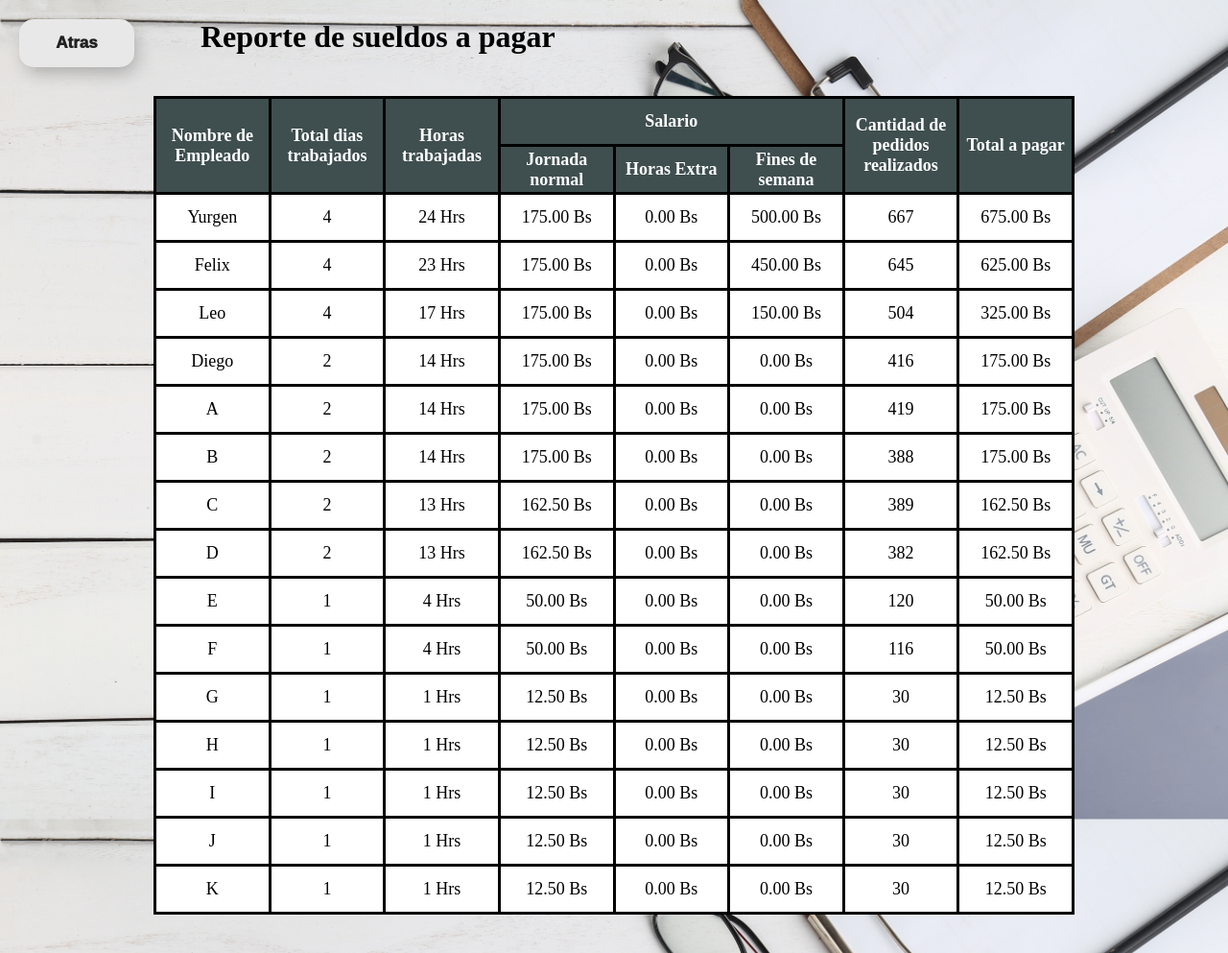
After one commit to Yarias2106/TSS_Pyme_Envios, a Django app: page /empleadoReporte/ in a window 1280 px wide. The commit adds this page. Shown: the whole page at 96% size. Run offline with Django 4.2, Linux system fonts and the light colour scheme; data comes from the database, SQL or seed files in the repository; both versions use the stored data as it was after the commit.

Commit message:
El final, ahora si :v

```diff
--- a/TSS/Templates/gananciaxEmp.html
+++ b/TSS/Templates/gananciaxEmp.html
@@ -82,7 +82,7 @@
                     {% for empleado in empleados %}
                         <tr>
                             <td>{{empleado.nombre}}</td>
-                            <td>{{empleado.pago}}</td>
+                            <td>{{empleado.pago}} Bs</td>
                         </tr>
                     {% endfor %}
                 </tbody>
--- a/TSS/Templates/lista.html
+++ b/TSS/Templates/lista.html
@@ -68,7 +68,7 @@
                 <tr>
                     <td>{{empleado.nombre}}</td>
                     <td>{{empleado.apellido}}</td>
-                    <td>{{empleado.pago}}</td>
+                    <td>{{empleado.pago}} Bs</td>
                 </tr>
                 {% endfor %}
             </tbody>
--- a/TSS/Templates/paginainicio.html
+++ b/TSS/Templates/paginainicio.html
@@ -43,7 +43,8 @@
             <button onclick='location.href="/pedxHora"'>Pedidos por Hora</button><br>
             <button onclick='location.href="/pedxDia"'>Pedidos por Dia</button>
             <br><br>
-            <button onclick='location.href="/empleados"'>Lista de Empleados</button>
+            <button onclick='location.href="/empleados"'>Lista de Empleados</button><br>
+            <button onclick='location.href="/empleadoReporte"'>Planilla de empleados</button>
         </div>
         <div class="imagen_relleno">
             <h2>Sistema de asignación de pedidos</h2>
--- /dev/null
+++ b/TSS/Templates/plantilla.html
@@ -0,0 +1,81 @@
+{% load static %}
+<!DOCTYPE html>
+<html lang="en">
+<head>
+    <meta charset="UTF-8">
+    <meta http-equiv="X-UA-Compatible" content="IE=edge">
+    <link rel="stylesheet" href="{% static '/css/styles.css' %}">
+    <meta name="viewport" content="width=device-width, initial-scale=1.0">
+    <title>Planilla</title>
+</head>
+<style>
+.tabla_plantilla{
+    text-align: center;
+    margin-bottom: 40px;
+}
+.tabla_plantilla table{
+    width: 75%;
+    margin: auto;
+}
+.titulo_plan{
+    margin-top: 20px;
+    margin-left: 20px;
+    margin-bottom: 30px;
+    display: grid;
+    grid-template-columns: 15% 85%;
+}
+.titulo_plan button{
+    width: 120px;
+}
+.da{
+    background-image: url(../../static/Imagenes/1jpg.jpg);
+    background-repeat: no-repeat;
+    background-attachment: fixed;
+    position: relative;
+    min-height: 100vh;
+    background-size: cover;
+}
+</style>
+<body class="da">
+    <div>
+        <div class="titulo_plan">
+            <button onclick='location.href="/home"'>Atras</button>
+            <h1>Reporte de sueldos a pagar</h1>
+        </div>
+        <div class="tabla_plantilla">
+            <table>
+                <thead>
+                    <th rowspan="2">Nombre de Empleado</th>
+                    <th rowspan="2">Total dias trabajados</th>
+                    <th rowspan="2">Horas trabajadas</th>
+                    <th colspan="3">Salario</th>
+                    <th rowspan="2">Cantidad de pedidos realizados</th>
+                    <th rowspan="2">Total a pagar</th>
+                    <tr>
+                        <th>Jornada normal</th>
+                        <th>Horas Extra</th>
+                        <th>Fines de semana</th>
+                    </tr>
+
+                </thead>
+
+                <tbody>
+                        {% for empleado in empleados %}
+                        <tr>
+                            <td>{{empleado.nombre}}</td>
+                            <td>{{empleado.diasTrabajados}}</td>
+                            <td>{{empleado.horasTrabajadas}} Hrs</td>
+                            <td>{{empleado.salJorNorm}} Bs</td>
+                            <td>{{empleado.salHorasExtra}} Bs</td>
+                            <td>{{empleado.salFinSemana}} Bs</td>
+                            <td>{{empleado.pedidosTrabajados}}</td>
+                            <td>{{empleado.pago}} Bs</td>
+                        </tr>
+                        {% endfor %}
+                    </tr>
+                </tbody>
+            </table>
+        </div>
+    </div>
+</body>
+</html>
--- a/TSS/urls.py
+++ b/TSS/urls.py
@@ -15,7 +15,7 @@ Including another URLconf
 """
 from django.contrib import admin
 from django.urls import path
-from TSS.views import inicio, home, asignacion_pedidos, pedidoxEmpleado, pagarEmpleado, pedidoxDia, pedidoxHora, gananciaxEmp, devolverEmpleados, devolverPedidosSinAsignar, devolverPedidosAsignados, pedidoxHoraxDia
+from TSS.views import inicio, home, asignacion_pedidos, pedidoxEmpleado, pagarEmpleado, pedidoxDia, pedidoxHora, gananciaxEmp, devolverEmpleados, devolverPedidosSinAsignar, devolverPedidosAsignados, pedidoxHoraxDia, empleadoReporte
 
 urlpatterns = [
     path('admin/', admin.site.urls),
@@ -30,5 +30,6 @@ urlpatterns = [
     path("empleados/", devolverEmpleados),
     path("pedidosSinAsignar/", devolverPedidosSinAsignar),
     path("pedidosAsignados/", devolverPedidosAsignados),
-    path("pedidoxHoraxDia/<str:Dia>/", pedidoxHoraxDia)
+    path("pedidoxHoraxDia/<str:Dia>/", pedidoxHoraxDia),
+    path("empleadoReporte/", empleadoReporte)
 ]
--- a/TSS/views.py
+++ b/TSS/views.py
@@ -215,17 +215,12 @@ def asignarEmpleadoViernes(lista, Hora, Dia):
 def pagarEmpleado(request):
 
   empleados = Empleado.objects.all()
-  semana = ['LUNES', 'MARTES', 'MIERCOLES', 'JUEVES', 'VIERNES', 'SABADO', 'DOMINGO']
 
   for empleado in empleados:
-    for hoy in semana:
-      for i in range(8, 22):
-        pedido = Pedido.objects.filter(empleado_asignado = empleado.id).filter(diaTrabajado = hoy).filter(horaTrabajada = i )
 
-        if pedido.count() >= 1:
-          empleado = Empleado.objects.get(id = empleado.id)
-          empleado.pago = empleado.pago + pedido.first().pagoxHora
-          empleado.save()
+    empleado = Empleado.objects.get(id = empleado.id)
+    empleado.pago = empleado.salJorNorm + empleado.salHorasExtra + empleado.salFinSemana
+    empleado.save()
 
   return redirect("/empleados/")
 
@@ -235,10 +230,10 @@ def pedidoxEmpleado(request):
   for empleado in empleados:
     totalCantidad = Pedido.objects.filter(empleado_asignado = empleado.id).aggregate(Sum('cantidad'))
     sumCantidad = totalCantidad["cantidad__sum"]
-
-    empleado = Empleado.objects.get(id = empleado.id)
-    empleado.totalPedido = sumCantidad
-    empleado.save()
+    if sumCantidad != None:
+      empleado = Empleado.objects.get(id = empleado.id)
+      empleado.totalPedido = sumCantidad
+      empleado.save()
 
   empleadosNuevo = Empleado.objects.all()
   contexto = {
@@ -366,3 +361,57 @@ def devolverPedidosAsignados(request):
     'pedidos' : pedidos
   }
   return render(request, "pedidosasignados.html", context)
+
+def empleadoReporte(request):
+  empleados = Empleado.objects.all()
+  semana = ['LUNES', 'MARTES', 'MIERCOLES', 'JUEVES', 'VIERNES', 'SABADO', 'DOMINGO']
+
+
+
+  for empleado in empleados:
+    empleadoGuardar = Empleado.objects.get(id = empleado.id)
+
+    cantPedidosQuery = Pedido.objects.filter(empleado_asignado = empleado.id).aggregate(Sum('cantidad'))
+    cantPedidos = cantPedidosQuery["cantidad__sum"]
+
+    if cantPedidos == None: cantPedidos = 0
+
+    cantHoras = 0
+    cantDias = 0
+    cantSalNorm = 0
+    cantSalFin = 0
+    cantSalExtra = 0
+
+    for hoy in semana:
+      bandera = False
+      for i in range(8, 22):
+        pedido = Pedido.objects.filter(empleado_asignado = empleado.id).filter(diaTrabajado = hoy).filter(horaTrabajada = i )
+
+        if pedido.count() >= 1:
+          cantHoras = cantHoras + 1
+          bandera = True
+          if i >= 18 and i <= 21 and hoy == "VIERNES":
+            cantSalExtra = cantSalExtra + 37.5
+
+          if hoy == "LUNES" or hoy == "MARTES" or hoy == "MIERCOLES" or hoy == "JUEVES" or hoy == "VIERNES":
+            cantSalNorm = cantSalNorm + 12.5
+
+          if hoy == "SABADO" or hoy == "DOMINGO":
+            cantSalFin = cantSalFin + 50
+
+      if bandera:
+        cantDias = cantDias + 1
+
+    empleadoGuardar.diasTrabajados = cantDias
+    empleadoGuardar.horasTrabajadas = cantHoras
+    empleadoGuardar.salJorNorm = cantSalNorm
+    empleadoGuardar.salHorasExtra = cantSalExtra
+    empleadoGuardar.salFinSemana =cantSalFin
+    empleadoGuardar.pedidosTrabajados = cantPedidos
+    empleadoGuardar.save()
+
+  context = {
+    'empleados' : empleados
+  }
+
+  return render(request, "plantilla.html", context)
--- a/gestionPedidos/models.py
+++ b/gestionPedidos/models.py
@@ -4,16 +4,22 @@ from django.db import models
 class Empleado(models.Model):
     nombre = models.TextField(max_length = 30)
     apellido = models.CharField(max_length = 30)
-    pago = models.DecimalField(max_digits=5, decimal_places=1, default=0.00)
+    pago = models.DecimalField(max_digits=6, decimal_places=2, default=0.00)
     trabajando = models.IntegerField(max_length=2, default=0)
     totalPedido = models.IntegerField(max_length=4, default=0)
+    diasTrabajados = models.IntegerField(max_length=4, default=0)
+    horasTrabajadas = models.IntegerField(max_length=4, default=0)
+    salJorNorm = models.DecimalField(max_digits=6, decimal_places=2, default=0.00)
+    salHorasExtra = models.DecimalField(max_digits=6, decimal_places=2, default=0.00)
+    salFinSemana = models.DecimalField(max_digits=6, decimal_places=2, default=0.00)
+    pedidosTrabajados = models.IntegerField(max_length=4, default=0)
 
 class Pedido(models.Model):
    cantidad = models.IntegerField(max_length=4, default=0)
    prioridad = models.IntegerField(max_length = 1, default=0)
    hora = models.IntegerField(max_length = 2)
    dia = models.CharField(max_length = 30)
-   pagoxHora = models.DecimalField(max_digits=5, decimal_places=1, default=0.00)
+   pagoxHora = models.DecimalField(max_digits=6, decimal_places=2, default=0.00)
    nombreEmpleado = models.CharField(max_length=30, default="-")
    horaTrabajada = models.IntegerField(max_length = 2, default=0)
    diaTrabajado = models.CharField(max_length = 30, default="-")
--- a/static/css/styles.css
+++ b/static/css/styles.css
@@ -18,7 +18,7 @@
 }
 .btn_graf{
     text-align: center;
-    padding-top: 15%;
+    padding-top: 10%;
     padding-bottom: 10%;
 }
 .btn_graf button{
```
Also changed, not shown: db.sqlite3, gestionPedidos/migrations/0017_auto_20221221_1435.py (added), gestionPedidos/migrations/0018_auto_20221221_1503.py (added).
